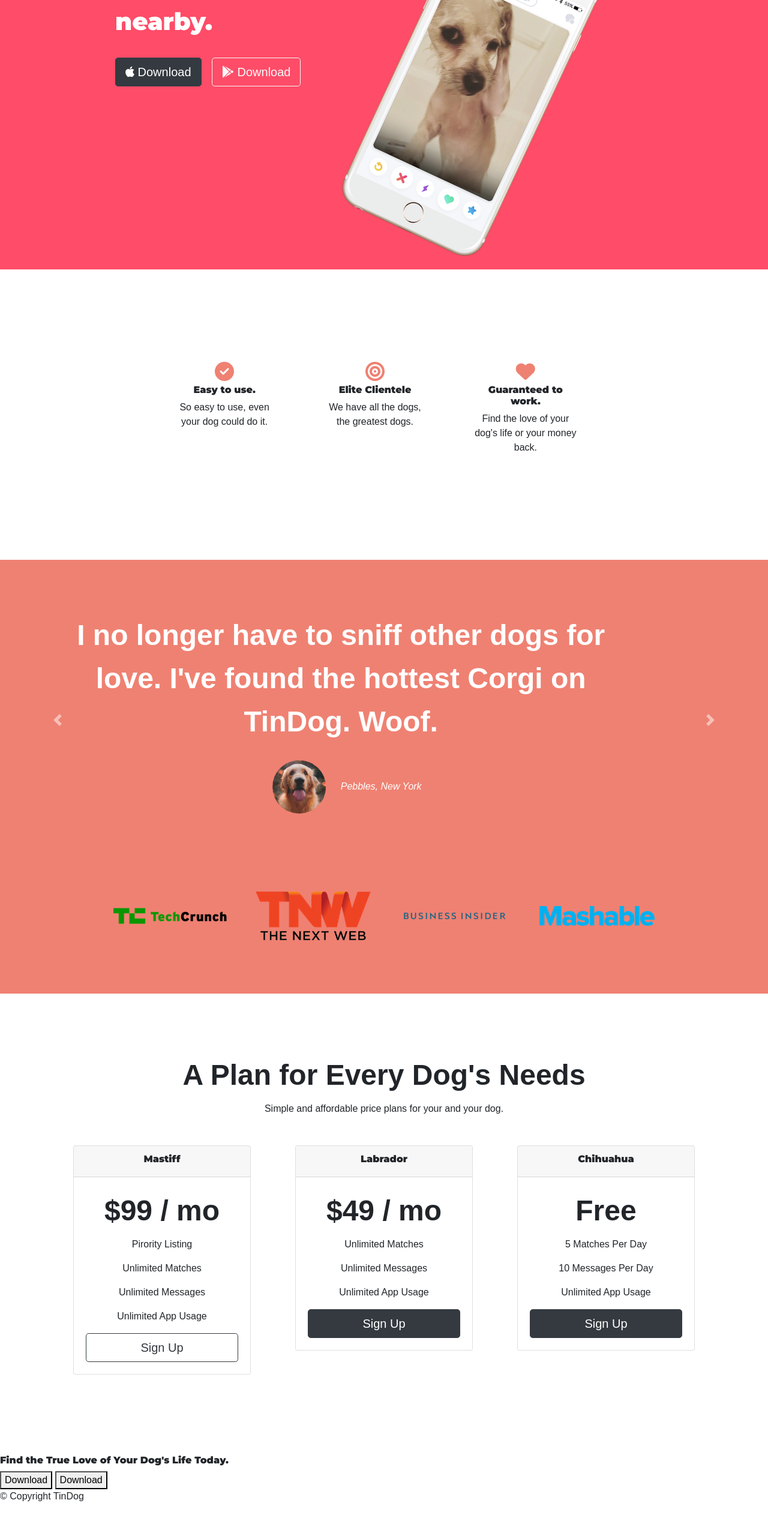
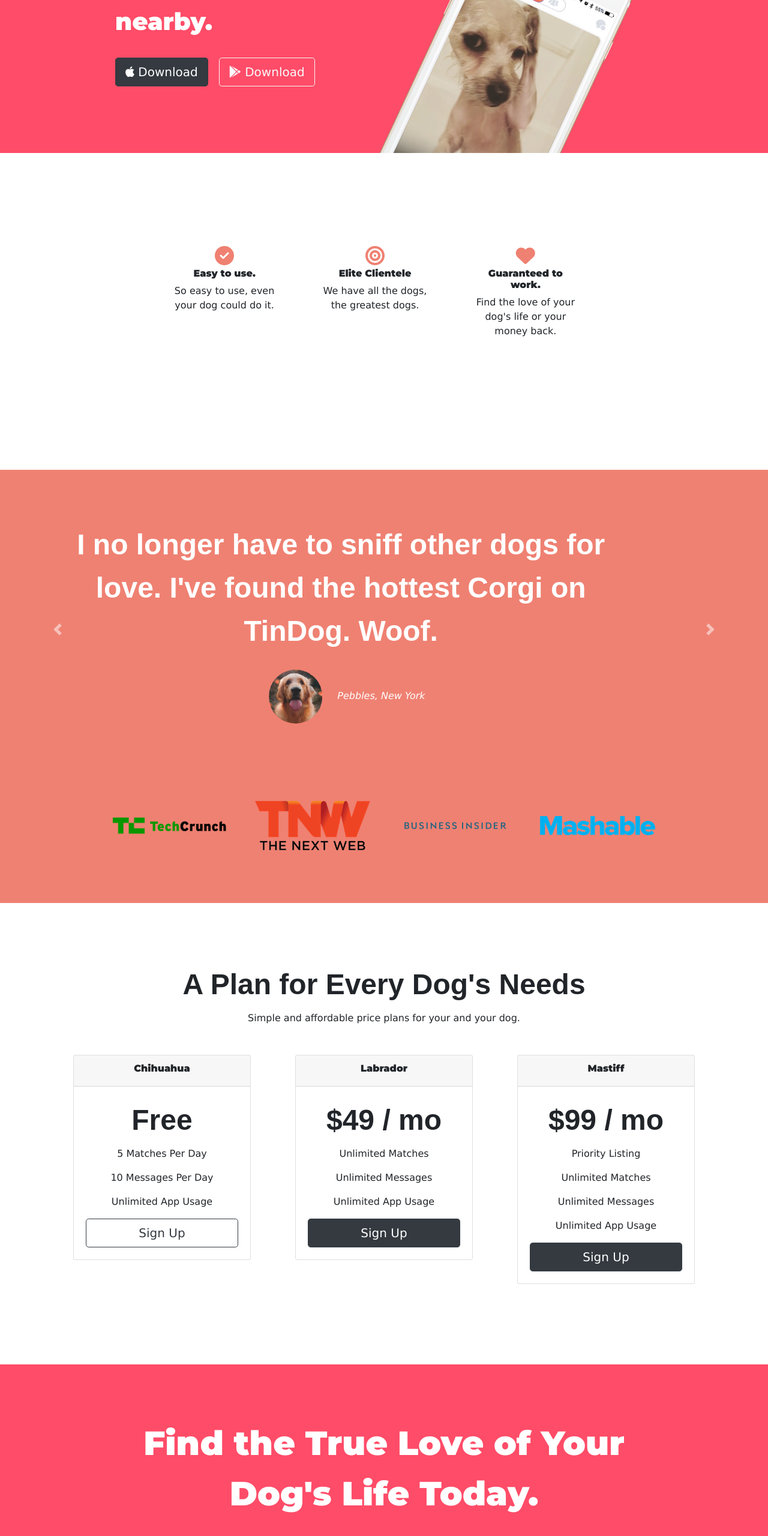
Before and after one commit to darrenodi/tinDog, a plain HTML site: page index.html in a window 1280 px wide. Shown: the part 238-2798 px from the top of the page at 60% size. Before the commit the page ends 2760 px from the top, so only its background shows below. Drawn offline with nearby package versions, Linux system fonts and the light colour scheme.

Commit message:
complete download and cta

```diff
--- a/css/styles.css
+++ b/css/styles.css
@@ -1,5 +1,5 @@
 body {
-  font-family: "Montserrat thin", sans-serif;
+  font-family: Verdana, Geneva, Tahoma, sans-serif;
 }
 #title {
   background-color: #ff4c68;
@@ -7,7 +7,7 @@
 }
 
 .container-fluid {
-  padding: 3% 15%;
+  padding: 3% 15% 7%;
 }
 
 h1 {
@@ -54,12 +54,17 @@
 .title-image {
   width: 60%;
   transform: rotate(25deg);
+  position: absolute;
+  right: 30%;
 }
 
 /* Features */
 
 #features {
   padding: 7% 8%;
+  background-color: #fff;
+  position: relative;
+  z-index: 1;
 }
 
 h3 {
@@ -122,3 +127,41 @@
 .pricing-col {
   padding: 3% 2%;
 }
+
+/* Call to action */
+#cta {
+  background-color: #ff4c68;
+  color: #fff;
+  padding: 7% 15%;
+  text-align: center;
+}
+
+.cta-heading {
+  font-family: "Montserrat", sans-serif;
+  font-weight: bold;
+  font-size: 3.5rem;
+  line-height: 1.5;
+}
+
+/* Footer */
+
+#footer {
+  padding: 7% 15%;
+  text-align: center;
+}
+
+.social-icon {
+  margin: 20px 10px;
+}
+/* Media queries */
+
+@media (max-width: 1028px) {
+  #title {
+    text-align: center;
+  }
+
+  .title-image {
+    position: static;
+    transform: rotate(0);
+  }
+}
--- a/index.html
+++ b/index.html
@@ -37,13 +37,13 @@
 
         <ul class="navbar-nav ml-auto">
           <li class="nav-item">
-            <a class="nav-link" href="">Contact</a>
+            <a class="nav-link" href="#footer">Contact</a>
           </li>
           <li class="nav-item">
-            <a class="nav-link" href="">Pricing</a>
+            <a class="nav-link" href="#pricing">Pricing</a>
           </li>
           <li class="nav-item">
-            <a class="nav-link" href="">Download</a>
+            <a class="nav-link" href="#cta">Download</a>
           </li>
         </ul>
 
@@ -143,13 +143,12 @@
     <div class="pricing-col col-lg-4 col-md-6 col-sm-12">
       <div class="card">
         <div class="card-header">
-        <h3>Mastiff</h3>
+          <h3>Chihuahua</h3>
         </div>
         <div class="card-body">
-        <h2>$99 / mo</h2>
-        <p>Pirority Listing</p>
-        <p>Unlimited Matches</p>
-        <p>Unlimited Messages</p>
+          <h2>Free</h2>
+          <p>5 Matches Per Day</p>
+          <p>10 Messages Per Day</p>
           <p>Unlimited App Usage</p>
           <button class="btn btn-outline-dark btn-lg btn-block" type="button">Sign Up</button>
         </div>
@@ -174,12 +173,13 @@
     <div class="pricing-col col-lg-4 col-sm-12">
       <div class="card">
         <div class="card-header">
-        <h3>Chihuahua</h3>
+          <h3>Mastiff</h3>
         </div>
         <div class="card-body">
-        <h2>Free</h2>
-        <p>5 Matches Per Day</p>
-        <p>10 Messages Per Day</p>
+          <h2>$99 / mo</h2>
+          <p>Priority Listing</p>
+          <p>Unlimited Matches</p>
+          <p>Unlimited Messages</p>
           <p>Unlimited App Usage</p>
           <button class="btn btn-dark btn-lg btn-block" type="button">Sign Up</button>
         </div>
@@ -194,9 +194,9 @@
 
   <section id="cta">
 
-    <h3>Find the True Love of Your Dog's Life Today.</h3>
-    <button type="button">Download</button>
-    <button type="button">Download</button>
+    <h3 class="cta-heading">Find the True Love of Your Dog's Life Today.</h3>
+    <button class="download-button btn btn-lg btn-dark " type="button"><i class="fa-brands fa-apple"></i> Download</button>
+    <button class="download-button btn btn-lg btn-outline-light " type="button"><i class="fa-brands fa-google-play"></i> Download</button>
 
   </section>
 
@@ -204,7 +204,10 @@
   <!-- Footer -->
 
   <footer id="footer">
-
+    <i class="social-icon fa-brands fa-facebook-f"></i>
+    <i class="social-icon fa-brands fa-twitter"></i>
+    <i class="social-icon fa-brands fa-instagram"></i>
+    <i class="social-icon fa-solid fa-envelope"></i>
     <p>© Copyright TinDog</p>
 
   </footer>
```
Lines whose indentation alone changed are shown as unchanged.
